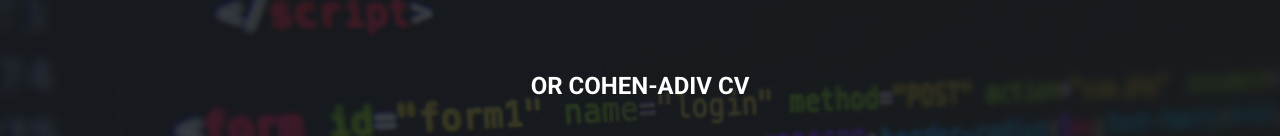
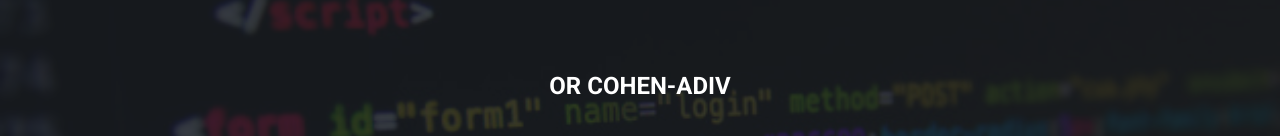
Before and after one commit to OrCohenAdiv/OrCohenAdiv.github.io, a plain HTML site: page index.html in a window 1280 px wide. Shown: the part 174-310 px from the top of the page. Drawn offline with Linux system fonts and the light colour scheme; some packages are replaced by stand-ins of ours.

Commit message:
Update index.html

```diff
--- a/index.html
+++ b/index.html
@@ -60,7 +60,7 @@
 <!-- Home Section -->
 <section id="home" class="tt-fullHeight" data-stellar-vertical-offset="50" data-stellar-background-ratio="0.2">
     <div class="intro">
-        <div class="intro-sub">Or Cohen-Adiv CV</div>
+        <div class="intro-sub">Or Cohen-Adiv</div>
         <h1>Software <span>Engineer</span></h1>
         <p>Analytical, professional, goal-driven software engineer with an aptitude for object-oriented and design programming.
             <br>I have a strong foundation in programming principles across several platforms and self learned abilities for quickly mastering new technologies.
```
